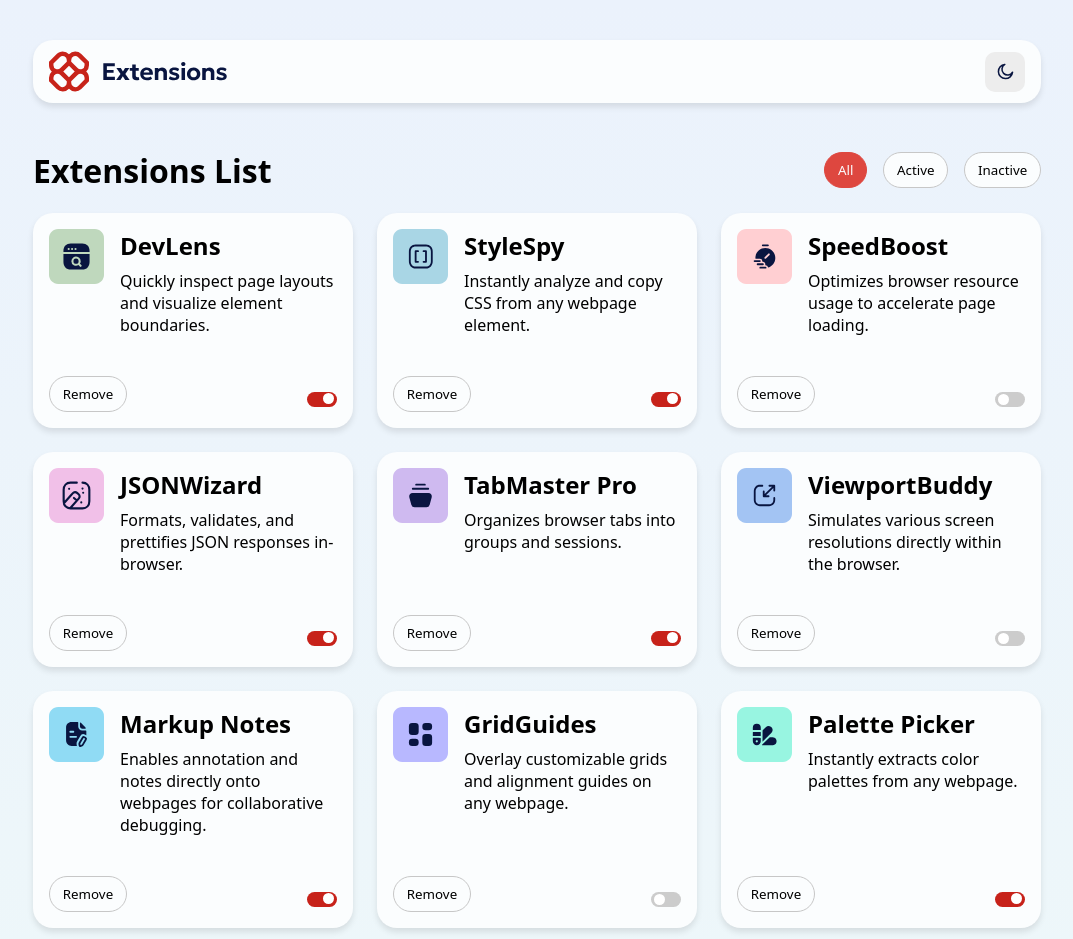
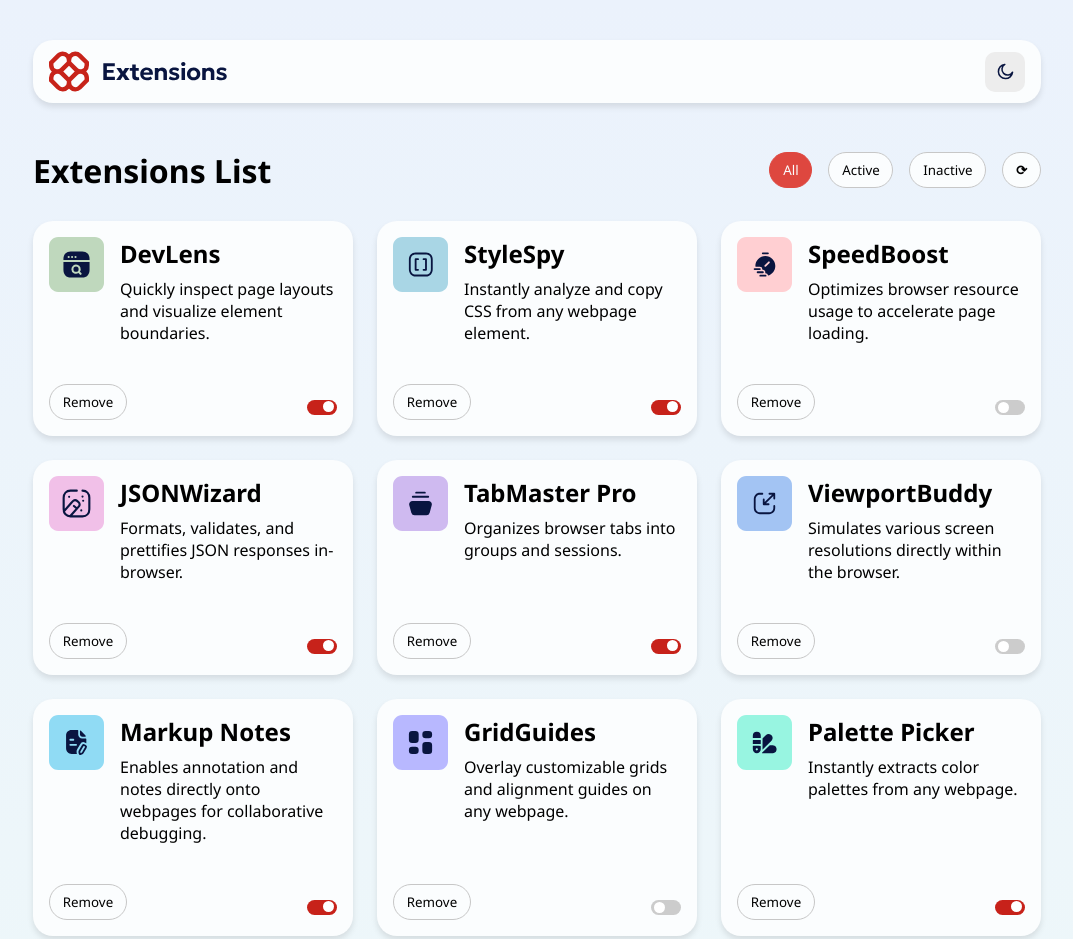
Before and after one commit to JonierPachon/frontendmentor-extension-manager, a plain HTML site: page index.html in a window 1280 px wide. Shown: the top 939 px of the page, without its empty margins (103-1176 px from the left). Drawn offline with Linux system fonts and the light colour scheme; a web font is replaced by a local one.

Commit message:
Enhance slider functionality and add a reset data button.

```diff
--- a/index.html
+++ b/index.html
@@ -14,7 +14,7 @@
       <link rel="stylesheet" href="./style.css" />
       <link
          rel="stylesheet"
-         href="https://fonts.google.com/noto/specimen/Noto+Sans"
+         href="https://fonts.googleapis.com/css2?family=Noto+Sans:wght@400;500;700&display=swap"
       />
       <title>Frontend Mentor | Browser extensions manager UI</title>
    </head>
@@ -52,6 +52,15 @@
             >
                Inactive
             </button>
+            <div class="tooltip-container">
+               <button
+                  class="second-header-button btn-reset"
+                  onclick="resetData()"
+               >
+                  ⟳
+               </button>
+               <span class="tooltip-text">Reset Data</span>
+            </div>
          </div>
       </div>
 
--- a/script.js
+++ b/script.js
@@ -1,30 +1,119 @@
-// dynamic data
+// Variable to hold the default data
+const jsonData = [
+   {
+      logo: "./assets/images/logo-devlens.svg",
+      name: "DevLens",
+      description:
+         "Quickly inspect page layouts and visualize element boundaries.",
+      isActive: true,
+   },
+   {
+      logo: "./assets/images/logo-style-spy.svg",
+      name: "StyleSpy",
+      description: "Instantly analyze and copy CSS from any webpage element.",
+      isActive: true,
+   },
+   {
+      logo: "./assets/images/logo-speed-boost.svg",
+      name: "SpeedBoost",
+      description:
+         "Optimizes browser resource usage to accelerate page loading.",
+      isActive: false,
+   },
+   {
+      logo: "./assets/images/logo-json-wizard.svg",
+      name: "JSONWizard",
+      description:
+         "Formats, validates, and prettifies JSON responses in-browser.",
+      isActive: true,
+   },
+   {
+      logo: "./assets/images/logo-tab-master-pro.svg",
+      name: "TabMaster Pro",
+      description: "Organizes browser tabs into groups and sessions.",
+      isActive: true,
+   },
+   {
+      logo: "./assets/images/logo-viewport-buddy.svg",
+      name: "ViewportBuddy",
+      description:
+         "Simulates various screen resolutions directly within the browser.",
+      isActive: false,
+   },
+   {
+      logo: "./assets/images/logo-markup-notes.svg",
+      name: "Markup Notes",
+      description:
+         "Enables annotation and notes directly onto webpages for collaborative debugging.",
+      isActive: true,
+   },
+   {
+      logo: "./assets/images/logo-grid-guides.svg",
+      name: "GridGuides",
+      description:
+         "Overlay customizable grids and alignment guides on any webpage.",
+      isActive: false,
+   },
+   {
+      logo: "./assets/images/logo-palette-picker.svg",
+      name: "Palette Picker",
+      description: "Instantly extracts color palettes from any webpage.",
+      isActive: true,
+   },
+   {
+      logo: "./assets/images/logo-link-checker.svg",
+      name: "LinkChecker",
+      description: "Scans and highlights broken links on any page.",
+      isActive: true,
+   },
+   {
+      logo: "./assets/images/logo-dom-snapshot.svg",
+      name: "DOM Snapshot",
+      description: "Capture and export DOM structures quickly.",
+      isActive: false,
+   },
+   {
+      logo: "./assets/images/logo-console-plus.svg",
+      name: "ConsolePlus",
+      description:
+         "Enhanced developer console with advanced filtering and logging.",
+      isActive: true,
+   },
+];
 
-function getDynamicData(filter) {
-   fetch("./data.json")
-      .then((res) => res.json())
-      .then((data) => {
+let items = [];
+
+let valueButton = "all"; // Variable to hold the value of the button
+
+// display the data
+function displayJsonData(filter) {
+   const storedData = localStorage.getItem("extensionData");
+
+   const data = storedData ? JSON.parse(storedData) : jsonData;
+
+   items = data;
    const container = document.querySelector("#extensions-container");
-         container.innerHTML = "";
+   container.innerHTML = ""; // Clear previous items
+
    data.forEach((extension) => {
       const card = document.createElement("div");
       card.className = "card";
 
       if (filter === "all") {
          card.innerHTML = displayData(extension);
-               container.appendChild(card);
       } else if (filter === "active" && extension.isActive) {
          card.innerHTML = displayData(extension);
-               container.appendChild(card);
       } else {
          if (filter === "inactive" && !extension.isActive) {
             card.innerHTML = displayData(extension);
-                  container.appendChild(card);
          }
       }
-         });
+
+      if (!card.innerHTML) return;
+      container.appendChild(card);
+
       function displayData(extension) {
-            let data = `
+         return `
                <div class="first-part">
                   <img src="${extension.logo}" alt="${
             extension.name
@@ -35,82 +124,26 @@ function getDynamicData(filter) {
                   </div>
                </div>
                <div class="second-part">
-                  <button class="btn-remove">Remove</button>
+                  <button class="btn-remove" onClick="removeExtension('${
+                     extension.name
+                  }')">Remove</button>
                   <label class="switch">
                      <input type="checkbox" ${
                         extension.isActive ? "checked" : ""
-                     } />
+                     } onClick="toggleCheckbox(this, '${extension.name}')"/>
                      <span class="slider round" tabindex="0"></span>
                   </label>
                </div>
                `;
-            return data;
       }
-      })
-      .catch((err) => console.error("Failed to load JSON", err));
+   });
 }
 
-getDynamicData("all");
+// display the default data
 
-// fetch("./data.json")
-//    .then((res) => res.json())
-//    .then((data) => {
-//       //
-//       const container = document.querySelector("#extensions-container");
-//       //
-//       data.forEach((extension) => {
-//          const card = document.createElement("div");
-//          card.className = "card";
+displayJsonData("all");
 
-//          card.innerHTML = `
-//          <div class="first-part">
-//             <img src="${extension.logo}" alt="${
-//             extension.name
-//          } logo" class="logo" />
-//             <div class="text">
-//                <h2>${extension.name}</h2>
-//                <p>${extension.description}</p>
-//             </div>
-//          </div>
-//          <div class="second-part">
-//             <button class="btn-remove">Remove</button>
-//             <label class="switch">
-//                <input type="checkbox" ${extension.isActive ? "checked" : ""} />
-//                <span class="slider round" tabindex="0"></span>
-//             </label>
-//          </div>
-
-//             `;
-
-//          container.appendChild(card);
-//       });
-//    })
-//    .catch((err) => console.error("Failed to load JSON", err));
-
-// toggle dark mode and light mode
-let darkMode = localStorage.getItem("dark-mode");
-let themeSwitch = document.querySelector(".theme-switch");
-
-const enableDarkMode = () => {
-   document.body.classList.add("dark-mode");
-   localStorage.setItem("dark-mode", "active");
-};
-
-const disableDarkMode = () => {
-   document.body.classList.remove("dark-mode");
-   localStorage.setItem("dark-mode", null);
-};
-
-if (darkMode === "active") {
-   enableDarkMode();
-}
-
-themeSwitch.addEventListener("click", () => {
-   darkMode = localStorage.getItem("dark-mode");
-   darkMode !== "active" ? enableDarkMode() : disableDarkMode();
-});
-
-// Activate button
+// Activate button ALL / ACTIVE / INACTIVE
 function activateButton(button) {
    const buttons = document.querySelectorAll(".second-header-button");
 
@@ -120,5 +153,59 @@ function activateButton(button) {
 
    button.classList.add("active");
 
-   getDynamicData(button.value);
+   valueButton = button.value;
+
+   displayJsonData(button.value);
 }
+
+// toggle checkbox
+function toggleCheckbox(checkbox, extensionName) {
+   const isActive = checkbox.checked;
+   const card = items.find((item) => item.name === extensionName);
+
+   if (card) {
+      card.isActive = isActive;
+      localStorage.setItem("extensionData", JSON.stringify(items));
+   }
+
+   if (valueButton !== "all") {
+      displayJsonData(valueButton);
+   }
+}
+
+// remove extension
+function removeExtension(extensionName) {
+   items = items.filter((item) => item.name !== extensionName);
+   localStorage.setItem("extensionData", JSON.stringify(items));
+   displayJsonData(valueButton);
+}
+
+// toggle dark mode and light mode
+let darkMode = localStorage.getItem("dARKmODE");
+let themeSwitch = document.querySelector(".theme-switch");
+
+const enableDarkMode = () => {
+   document.body.classList.add("dark-mode");
+   localStorage.setItem("dARKmODE", "active"); // Save dark mode state
+};
+
+const disableDarkMode = () => {
+   document.body.classList.remove("dark-mode");
+   localStorage.setItem("dARKmODE", null);
+};
+
+if (darkMode === "active") {
+   enableDarkMode();
+}
+
+themeSwitch.addEventListener("click", () => {
+   darkMode = localStorage.getItem("dARKmODE");
+   darkMode !== "active" ? enableDarkMode() : disableDarkMode();
+});
+
+// Reset data
+function resetData() {
+   location.reload();
+   localStorage.removeItem("extensionData");
+   displayJsonData("all");
+}
--- a/style.css
+++ b/style.css
@@ -46,6 +46,7 @@
    box-sizing: border-box;
    font-family: "Noto Sans", sans-serif;
    color: var(--text-color);
+   scroll-behavior: smooth;
 }
 
 body {
@@ -98,13 +99,14 @@ p {
 
 .second-header {
    padding-top: 1.5rem;
-   padding-bottom: 0.5;
+   padding-bottom: 0.5rem;
 }
 
 .second-header-buttons {
    display: flex;
    gap: 1rem;
 }
+
 .second-header-button {
    border-radius: 18px;
 }
@@ -118,11 +120,46 @@ p {
    border-color: var(--btns-and-slider-hover);
    color: var(--btn-hover-text);
 }
-/* .second-header-button:hover {
-   border-color: var(--btns-and-slider-hover);
-   color: var(--btn-hover-text);
-} */
+
 .second-header-button:focus {
+   outline: 2px solid var(--btns-and-slider-hover);
+   border: 1px solid white;
+}
+
+.tooltip-container {
+   position: relative;
+   display: inline-block;
+}
+
+.tooltip-text {
+   visibility: hidden;
+   font-size: 12px;
+   width: 80px;
+   background-color: #555555b0;
+   color: #fff;
+   text-align: center;
+   border-radius: 5px;
+   padding: 5px;
+   position: absolute;
+   z-index: 1;
+   bottom: -95%;
+   left: 60%;
+   transform: translateY(-50%);
+   opacity: 0;
+   transition: opacity 0.3s;
+   pointer-events: none;
+}
+
+.tooltip-container:hover .tooltip-text {
+   visibility: visible;
+   opacity: 1;
+}
+
+.btn-reset {
+   font-weight: bolder;
+}
+
+.btn-remove:focus {
    outline: 2px solid var(--btns-and-slider-hover);
    border: 1px solid white;
 }
@@ -220,6 +257,10 @@ input[type="checkbox"]:focus + .slider {
    border: 1px solid white;
 }
 
+.second-header-button:focus {
+   color: var(--btn-hover-text);
+}
+
 input:checked + .slider:hover,
 .second-header-button:hover,
 .slider:focus,
@@ -251,19 +292,16 @@ input:checked + .slider::before {
    margin-top: 2rem;
    font-size: 17px;
    text-align: center;
-   transition: all 3s ease;
-   transition: smooth;
 }
 .attribution a {
    text-decoration: none;
    color: var(--slider-active);
    transition: all 3s ease;
-   transition: smooth;
 }
 a:hover {
    text-decoration: underline;
    text-underline-offset: 7px;
    transform: translateY(100px);
-   text-decoration-color: var(--btns-and-slider-hover);
+   text-decoration-color: var(--slider-active);
    color: var(--btns-and-slider-hover);
 }
```
Lines whose indentation alone changed are shown as unchanged.
